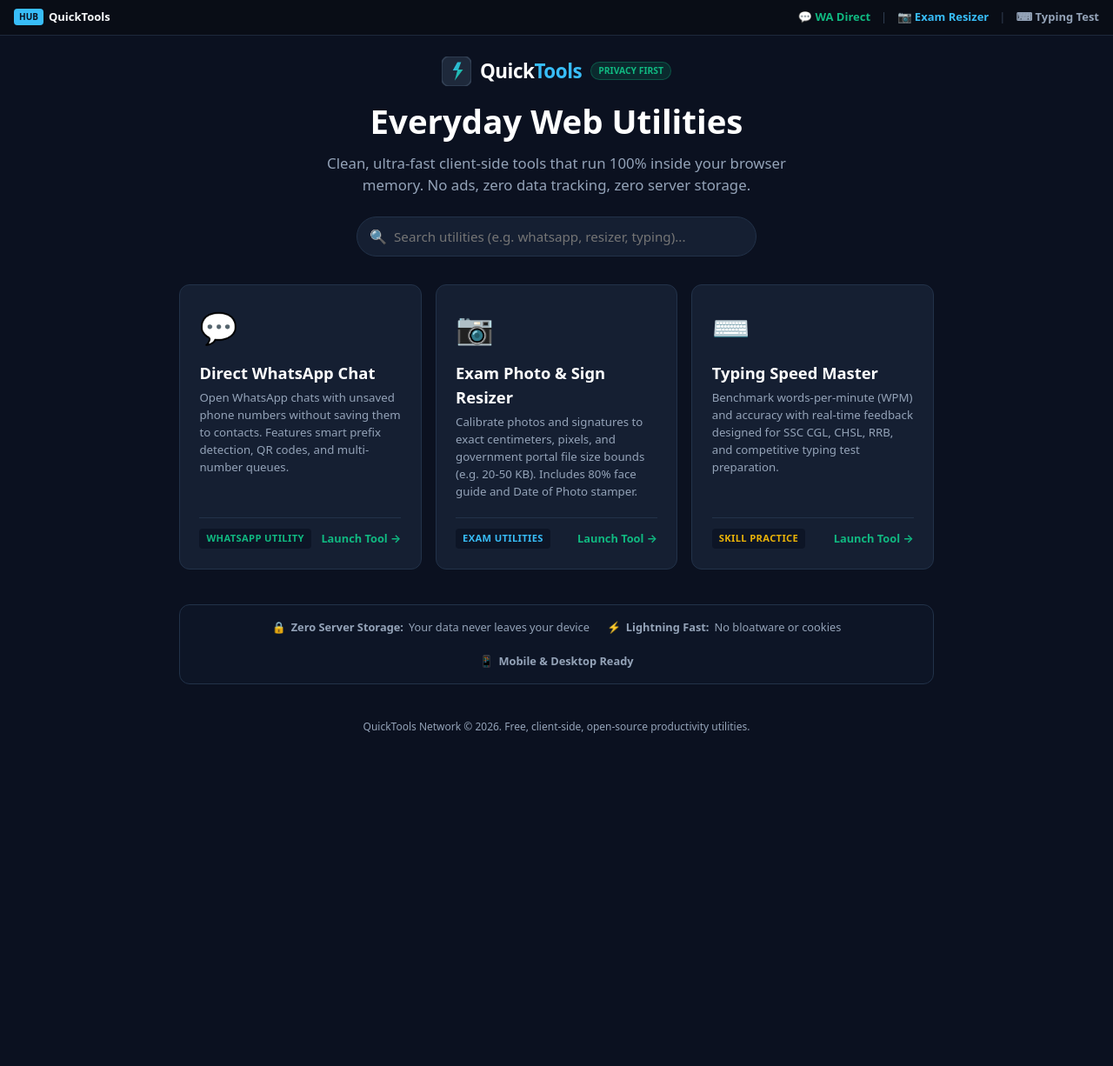
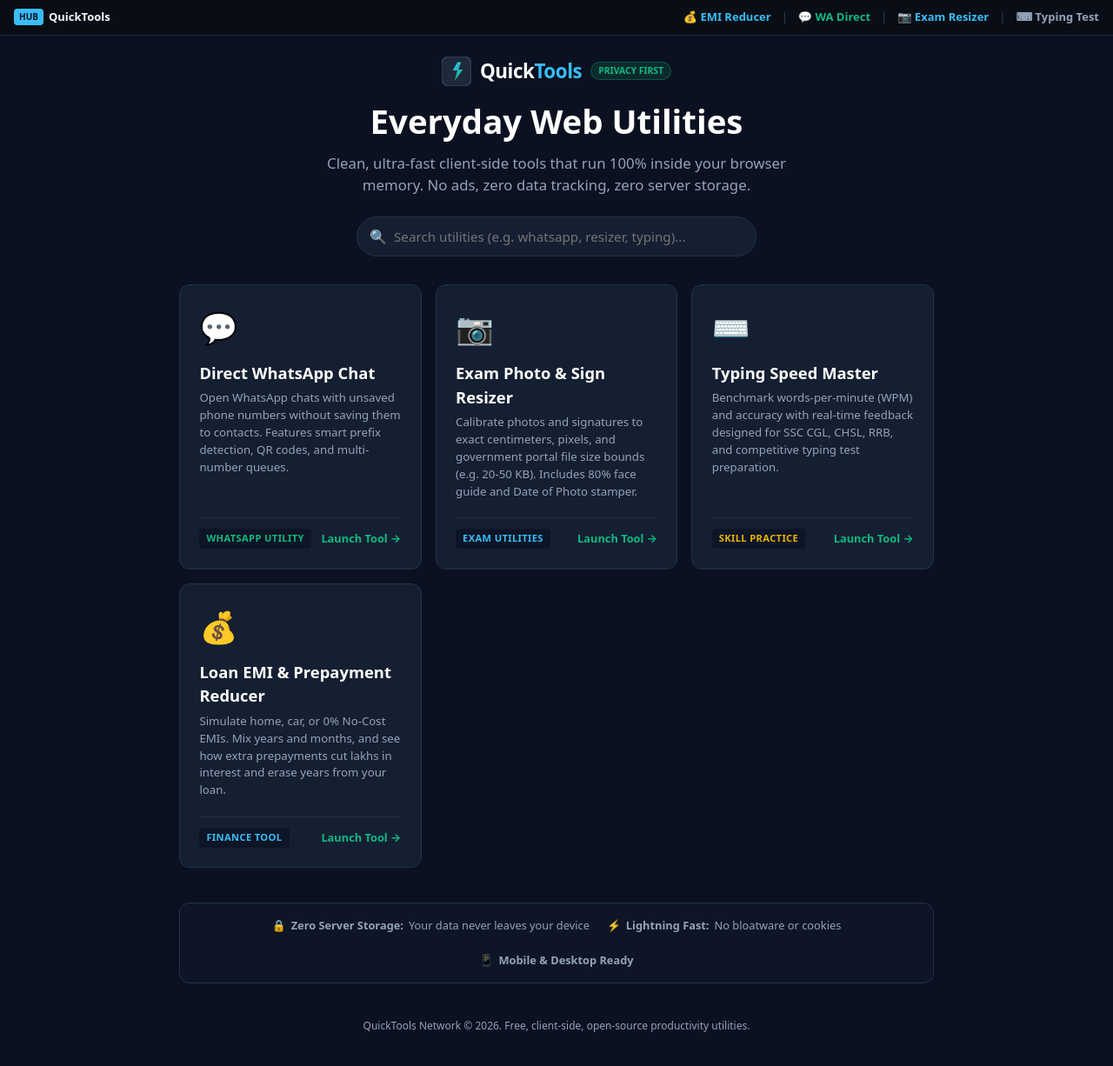
Before and after one commit to unknownuniversem-blip/unknownuniversem-blip.github.io, a plain HTML site: page index.html in a window 1280 px wide. Shown: the whole page at 87% size. Before the commit the page ends 901 px from the top, so only its background shows below. Drawn offline with Linux system fonts and the light colour scheme.

Commit message:
Add Loan EMI Calculator to QuickTools directory

```diff
--- a/index.html
+++ b/index.html
@@ -216,6 +216,8 @@
       </a>
     </div>
     <div style="display:flex; align-items:center; gap:12px; overflow-x:auto;">
+      <a href="https://unknownuniversem-blip.github.io/loan-emi-calculator/" style="color:#38bdf8; text-decoration:none; font-weight:600; white-space:nowrap;">💰 EMI Reducer</a>
+      <span style="color:#334155;">|</span>
       <a href="https://unknownuniversem-blip.github.io/wa-direct/" style="color:#10b981; text-decoration:none; font-weight:600; white-space:nowrap;">💬 WA Direct</a>
       <span style="color:#334155;">|</span>
       <a href="https://unknownuniversem-blip.github.io/exam-resizer/" style="color:#38bdf8; text-decoration:none; font-weight:600; white-space:nowrap;">📷 Exam Resizer</a>
@@ -290,6 +292,19 @@
         </div>
       </a>
 
+          <!-- TOOL 4: LOAN EMI & PREPAYMENT CALCULATOR -->
+      <a href="https://unknownuniversem-blip.github.io/loan-emi-calculator/" class="tool-card" data-tags="loan emi calculator prepayment home car personal interest rate 0 no cost">
+        <div>
+          <div class="tool-icon">💰</div>
+          <div class="tool-title">Loan EMI & Prepayment Reducer</div>
+          <div class="tool-desc">Simulate home, car, or 0% No-Cost EMIs. Mix years and months, and see how extra prepayments cut lakhs in interest and erase years from your loan.</div>
+        </div>
+        <div class="tool-meta">
+          <span class="tool-tag" style="color:#38bdf8;">Finance Tool</span>
+          <span class="launch-btn">Launch Tool →</span>
+        </div>
+      </a>
+
     </div>
 
     <!-- ZERO-TRACKING PLEDGE -->
```
